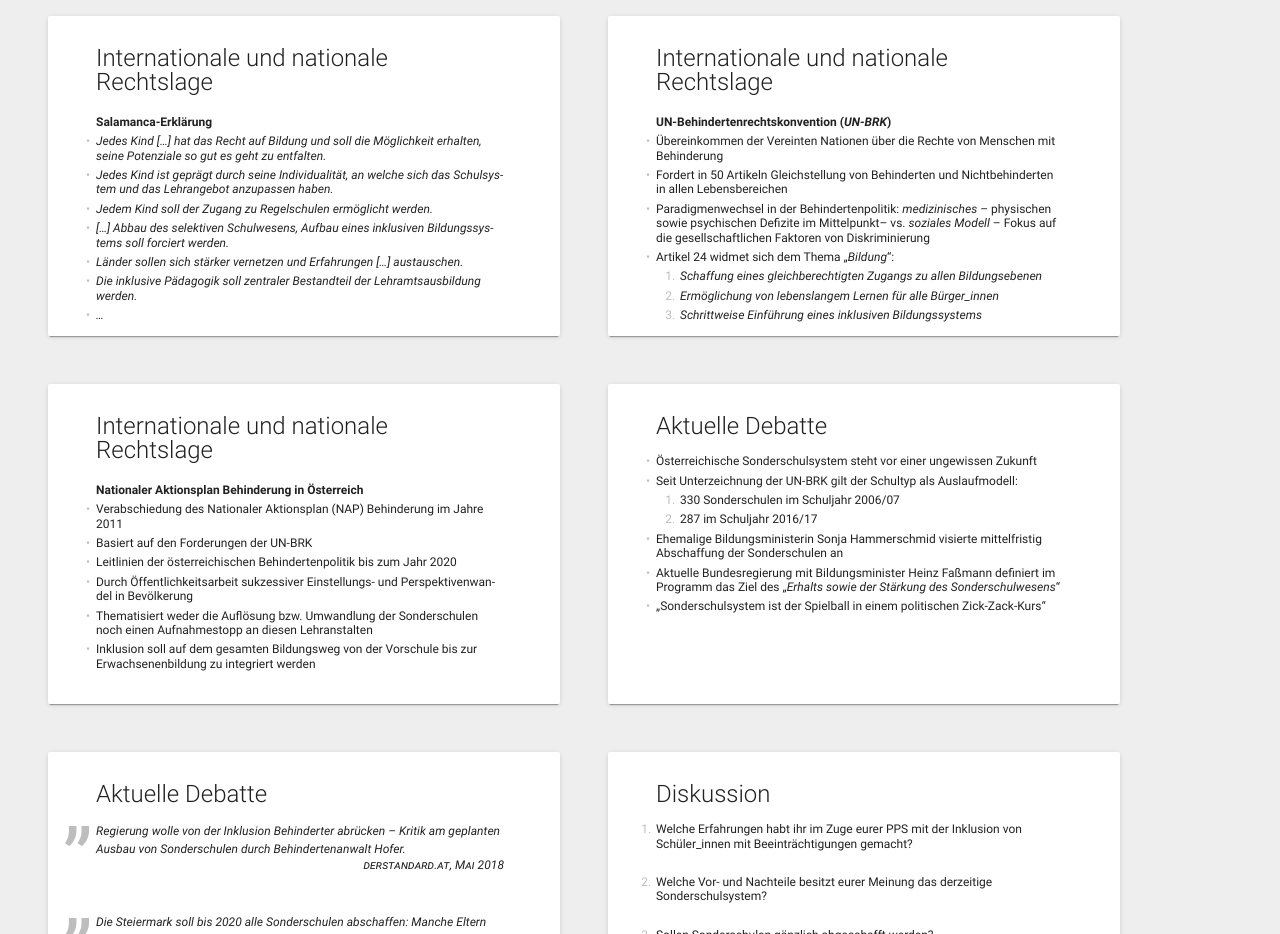
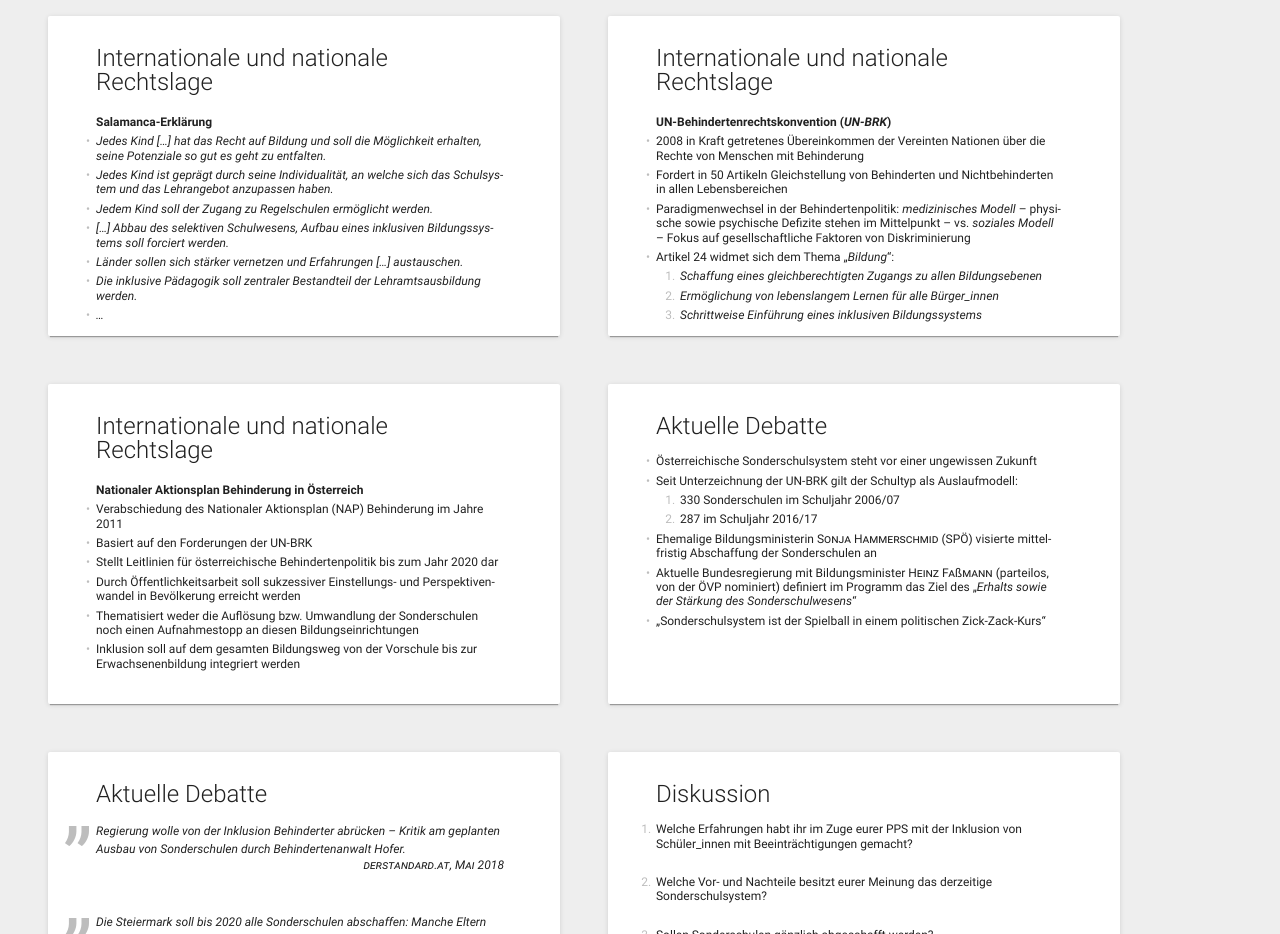
Before and after one commit to antstei/antstei.github.io, a plain HTML site: page teaching/DuI/index.html in a window 1280 px wide. Shown: the part 2120-3054 px from the top of the page. Drawn offline with Linux system fonts and the light colour scheme.

Commit message:
Update shower presentation about “Inklusion von Schüler_innen mit Beeinträchtigungen” for "Diversität und Inklusion"

```diff
--- a/teaching/DuI/index.html
+++ b/teaching/DuI/index.html
@@ -113,6 +113,10 @@
       -ms-hyphenate-limit-lines: 4;
     }
 
+    .slide span.caps {
+      font-variant: small-caps;
+    }
+
     .cover h1 {
       margin: 30px 0 0;
       color: #fff;
@@ -198,7 +202,7 @@
 
     <b>Inklusion</b>
 
-    <ul class="next">
+    <ul>
       <li class="next">Auflösung der Zweigruppentheorie</li>
       <li class="next">Akzeptanz von Vielfalt</li>
 
@@ -345,11 +349,11 @@
     <b>UN-Behindertenrechtskonvention (<i>UN-BRK</i>)</b>
 
     <ul>
-      <li class="next">Übereinkommen der Vereinten Nationen über die Rechte von Menschen mit Behinderung</li>
+      <li class="next">2008 in Kraft getretenes Übereinkommen der Vereinten Nationen über die Rechte von Menschen mit Behinderung</li>
 
       <li class="next">Fordert in 50 Artikeln Gleichstellung von Behinderten und Nichtbehinderten in allen Lebensbereichen</li>
 
-      <li class="next">Paradigmenwechsel in der Behindertenpolitik: <i>medizinisches</i> – physischen sowie psychischen Defizite im Mittelpunkt– vs. <i>soziales Modell</i> – Fokus auf die gesellschaftlichen Faktoren von Diskriminierung</li>
+      <li class="next">Paradigmenwechsel in der Behindertenpolitik: <i>medizinisches Modell</i> – physische sowie psychische Defizite stehen im Mittelpunkt – vs. <i>soziales Modell</i> – Fokus auf gesellschaftliche Faktoren von Diskriminierung</li>
 
       <li class="next">Artikel 24 widmet sich dem Thema „<i>Bildung</i>“:
         <ol>
@@ -372,13 +376,13 @@
 
       <li class="next">Basiert auf den Forderungen der UN-BRK</li>
 
-      <li class="next">Leitlinien der österreichischen Behindertenpolitik bis zum Jahr 2020</li>
+      <li class="next">Stellt Leitlinien für österreichische Behindertenpolitik bis zum Jahr 2020 dar</li>
 
-      <li class="next">Durch Öffentlichkeitsarbeit sukzessiver Einstellungs- und Perspektivenwandel in Bevölkerung</li>
+      <li class="next">Durch Öffentlichkeitsarbeit soll sukzessiver Einstellungs- und Perspektivenwandel in Bevölkerung erreicht werden</li>
 
-      <li class="next">Thematisiert weder die Auflösung bzw. Umwandlung der Sonderschulen noch einen Aufnahmestopp an diesen Lehranstalten</li>
+      <li class="next">Thematisiert weder die Auflösung bzw. Umwandlung der Sonderschulen noch einen Aufnahmestopp an diesen Bildungseinrichtungen</li>
 
-      <li class="next">Inklusion soll auf dem gesamten Bildungsweg von der Vorschule bis zur Erwachsenenbildung zu integriert werden</li>
+      <li class="next">Inklusion soll auf dem gesamten Bildungsweg von der Vorschule bis zur Erwachsenenbildung integriert werden</li>
     </ul>
   </section>
 
@@ -395,9 +399,9 @@
         </ol>
       </li>
 
-      <li class="next">Ehemalige Bildungsministerin Sonja Hammerschmid visierte mittelfristig Abschaffung der Sonderschulen an</li>
+      <li class="next">Ehemalige Bildungsministerin <span class="caps">Sonja Hammerschmid</span> (SPÖ) visierte mittelfristig Abschaffung der Sonderschulen an</li>
 
-      <li class="next">Aktuelle Bundesregierung mit Bildungsminister Heinz Faßmann definiert im Programm das Ziel des „<i>Erhalts sowie der Stärkung des Sonderschulwesens</i>“</li>
+      <li class="next">Aktuelle Bundesregierung mit Bildungsminister <span class="caps">Heinz Faßmann</span>  (parteilos, von der ÖVP nominiert) definiert im Programm das Ziel des „<i>Erhalts sowie der Stärkung des Sonderschulwesens</i>“</li>
 
       <li class="next">„Sonderschulsystem ist der Spielball in einem politischen Zick-Zack-Kurs“</li>
     </ul>
```
